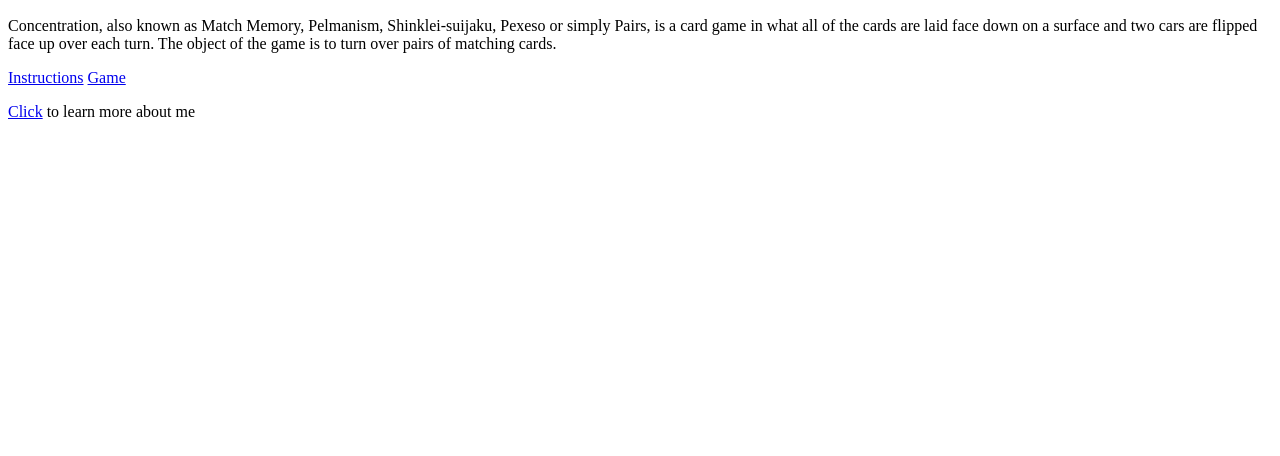
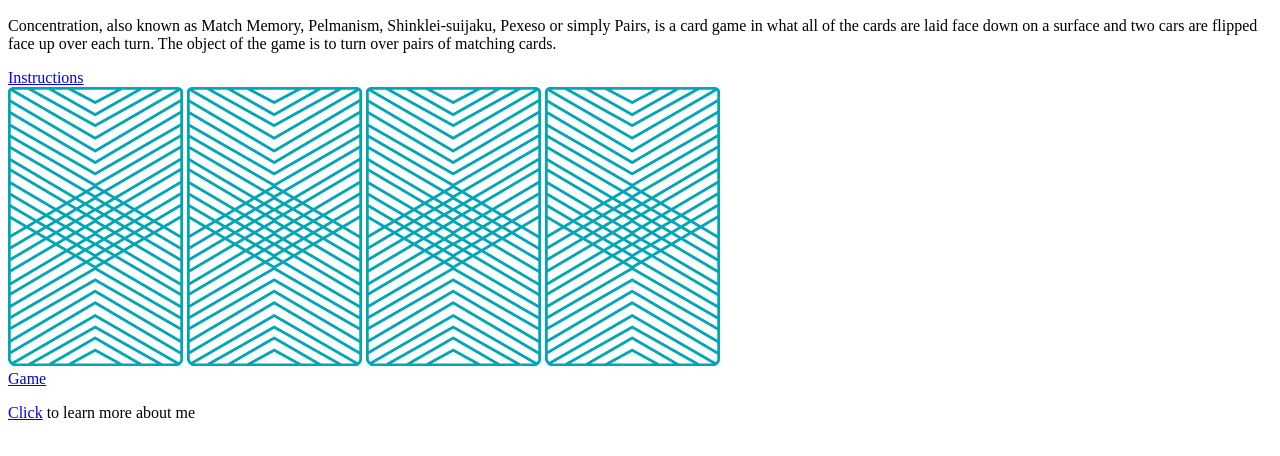
Before and after one commit to tytechortz/wdi-fundamentals-memorygame, a plain HTML site: page index.html in a window 1280 px wide. Shown: the part 110-566 px from the top of the page. Drawn offline with Linux system fonts and the light colour scheme.

Commit message:
adds css sheet

```diff
--- a/index.html
+++ b/index.html
@@ -2,12 +2,20 @@
 <html>
 <head>
 	<title>Memory Card Game</title>
+<link href="https://fonts.googleapis.com/css?family=Dancing+Script|Montserrat" rel="stylesheet">
+
 </head>
 <body>
 <h1>Memory Game</h1>
 <h2>Instructions</h2>
 <p>Concentration, also known as Match Memory, Pelmanism, Shinklei-suijaku, Pexeso or simply Pairs, is a card game in what all of the cards are laid face down on a surface and two cars are flipped face up over each turn.  The object of the game is to turn over pairs of matching cards.</p>
 <a href="#">Instructions</a>
+<div>
+	<img src="images/back.png" alt="Queen of Diamonds">
+	<img src="images/back.png" alt="Queen of Hearts">
+	<img src="images/back.png" alt="Queen of Diamonds">
+	<img src="images/back.png" alt="Queen of Hearts">
+</div>
 <a href="#">Game</a>
 <p><a href="#">Click</a> to learn more about me</p>
 </body>
```
Also changed, not shown: css/style.css (added).
